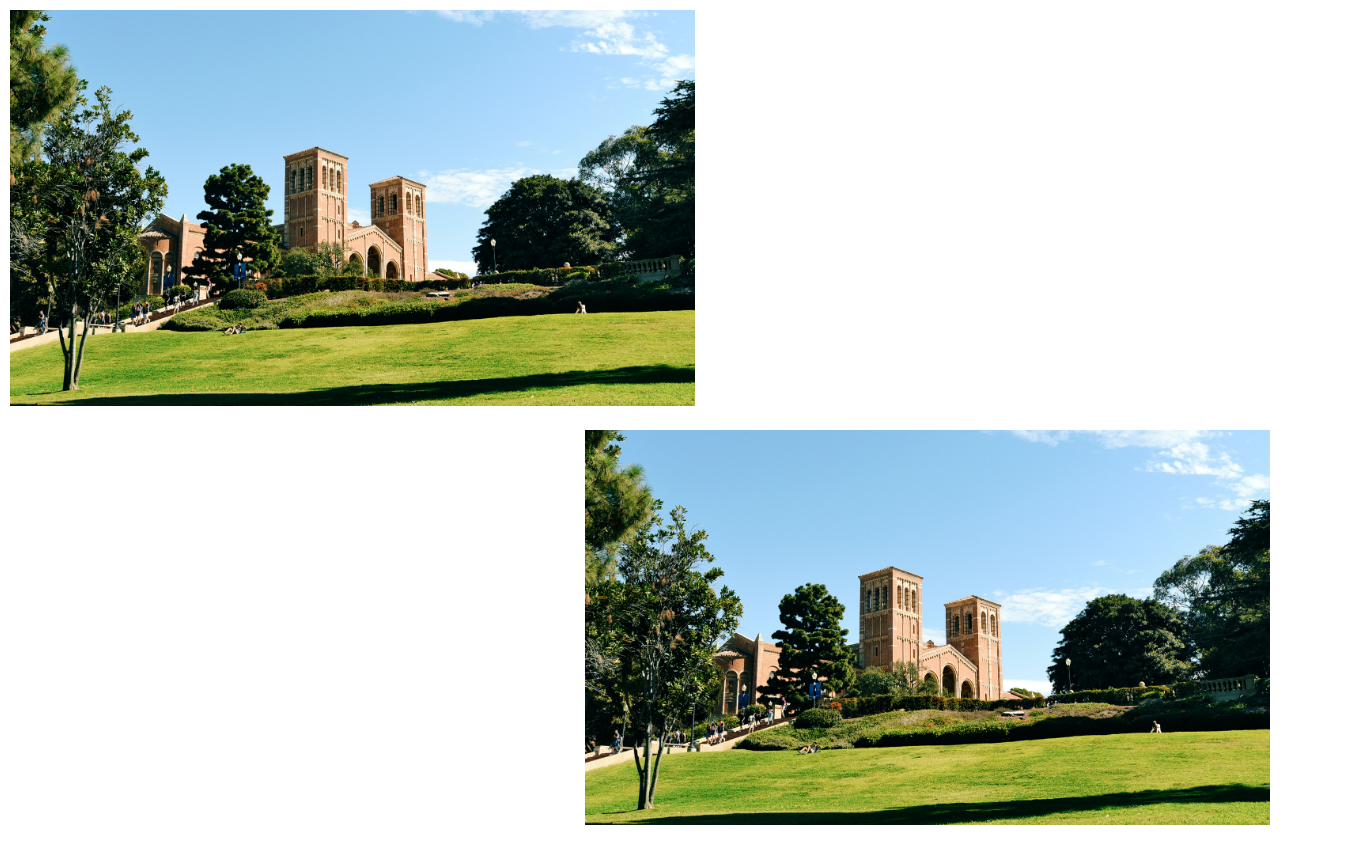
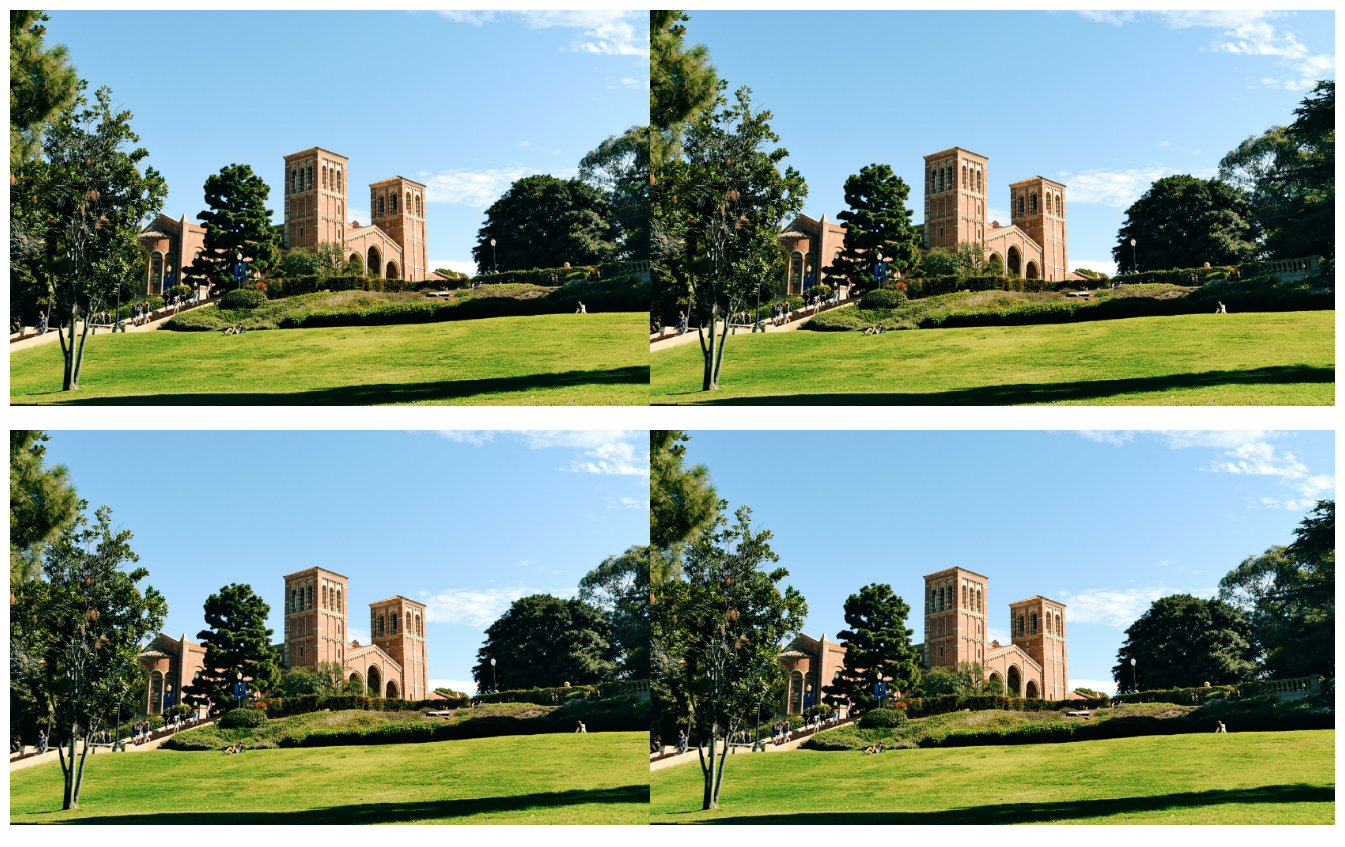
Before and after one commit to christianlung/LAHacks23, a React (Create React App) app: page / in a window 1280 px wide. Shown: the top 847 px of the page, 1345 px wide, since content can reach past the window. Built offline with nearby package versions, Linux system fonts and the light colour scheme.

Commit message:
Implemented grid layout

```diff
--- a/src/App.js
+++ b/src/App.js
@@ -1,22 +1,37 @@
 import Videos from './components/videos.js'
+import Grid from "@material-ui/core/Grid";
 import './App.css';
 
 function App() {
   return (
-    <div className="App">
-      <div className="left">
+    <Grid container rowSpacing={1} columnSpacing={{ xs: 1, sm: 2, md: 3 }}>
+      <Grid item xs={6}>
         <Videos/>
-      </div>
-      <div className="right">
+      </Grid>
+      <Grid item xs={6}>
         <Videos/>
-      </div>
-      <div className="left">
+      </Grid>
+      <Grid item xs={6}>
         <Videos/>
-      </div >
-      <div className="right">
+      </Grid>
+      <Grid item xs={6}>
         <Videos/>
-      </div>
-    </div>
+      </Grid>
+    </Grid>
+    // <div className="App">
+    //   <div className="left">
+    //     <Videos/>
+    //   </div>
+    //   <div className="right">
+    //     <Videos/>
+    //   </div>
+    //   <div className="left">
+    //     <Videos/>
+    //   </div >
+    //   <div className="right">
+    //     <Videos/>
+    //   </div>
+    // </div>
   );
 }
 
--- a/src/components/videos.js
+++ b/src/components/videos.js
@@ -4,7 +4,7 @@ import UCLA from '../media/UCLA.jpg';
 function videos(){
     return(
         <div>
-            <img className = "picture" src={UCLA} alt="Image failed to load"/>
+            <img className = "picture" src={UCLA} alt="FSailed to load"/>
         </div>
     );
 }
```
